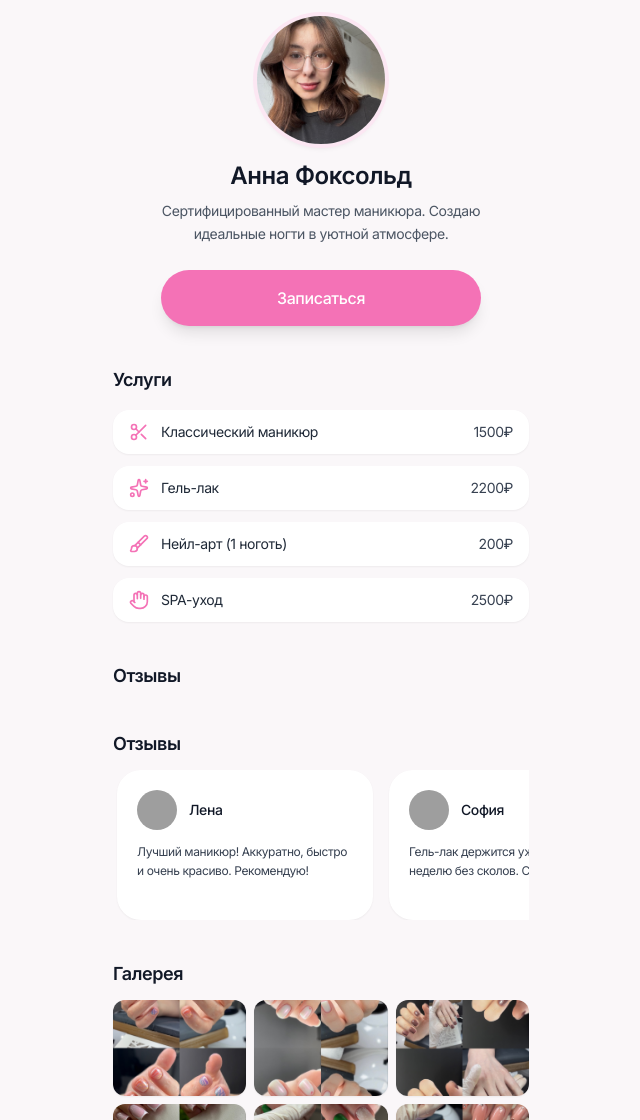
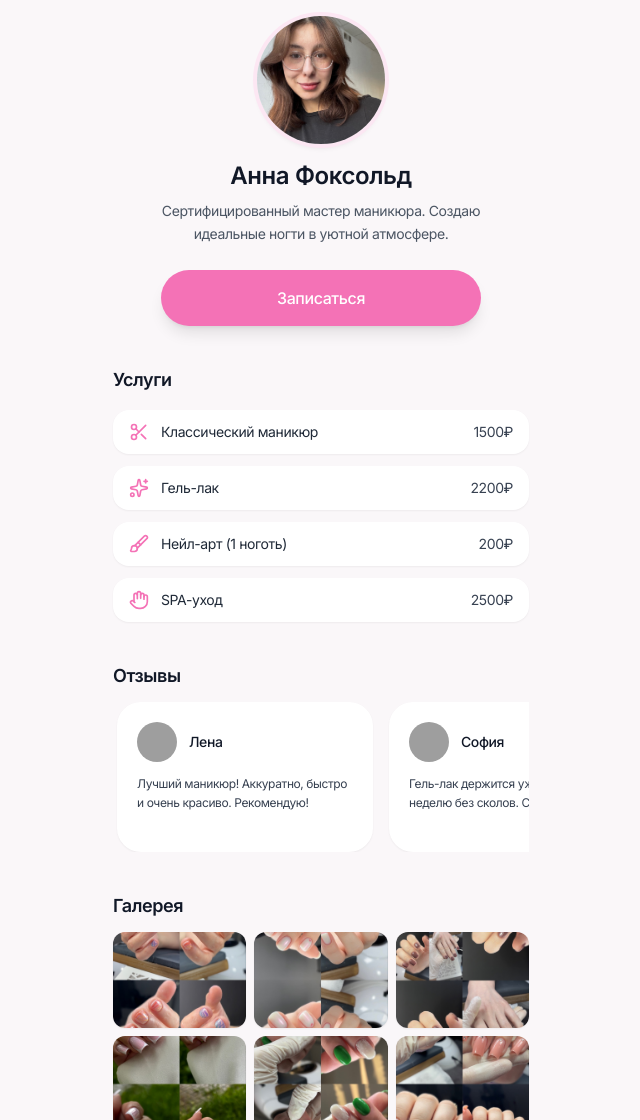
Before and after one commit to SpasiboZa9let/Foksy, a plain HTML site: page index.html in a window 1280 px wide. Shown: the top 1120 px of the page, without its empty margins (319-959 px from the left). Drawn offline with nearby package versions, Linux system fonts and the light colour scheme; grey boxes are pictures that could not be loaded.

Commit message:
Update reviews.html

```diff
--- a/reviews.html
+++ b/reviews.html
@@ -1,6 +1,3 @@
-<section class="mt-10">
-  <h2 class="text-lg font-semibold text-gray-900 mb-3" style="animation:fadeUp .8s forwards 1s;opacity:0;">Отзывы</h2>
-
 <div class="flex space-x-4 overflow-x-auto pl-1 snap-x snap-mandatory scrollbar-thin scrollbar-thumb-pink-200"
      style="animation:blurIn .8s forwards 1.1s;opacity:0;scrollbar-width:none;">
   <!-- Card 1 -->
@@ -13,6 +10,7 @@
       Лучший маникюр! Аккуратно, быстро и очень красиво. Рекомендую!
     </p>
   </div>
+
   <!-- Card 2 -->
   <div class="snap-center shrink-0 w-64 bg-white rounded-3xl shadow-sm p-5">
     <div class="flex items-center space-x-3">
@@ -23,6 +21,7 @@
       Гель-лак держится уже третью неделю без сколов. Спасибо, Анна!
     </p>
   </div>
+
   <!-- Card 3 -->
   <div class="snap-center shrink-0 w-64 bg-white rounded-3xl shadow-sm p-5">
     <div class="flex items-center space-x-3">
@@ -34,4 +33,3 @@
     </p>
   </div>
 </div>
-</section>
```
Lines whose indentation alone changed are shown as unchanged.
